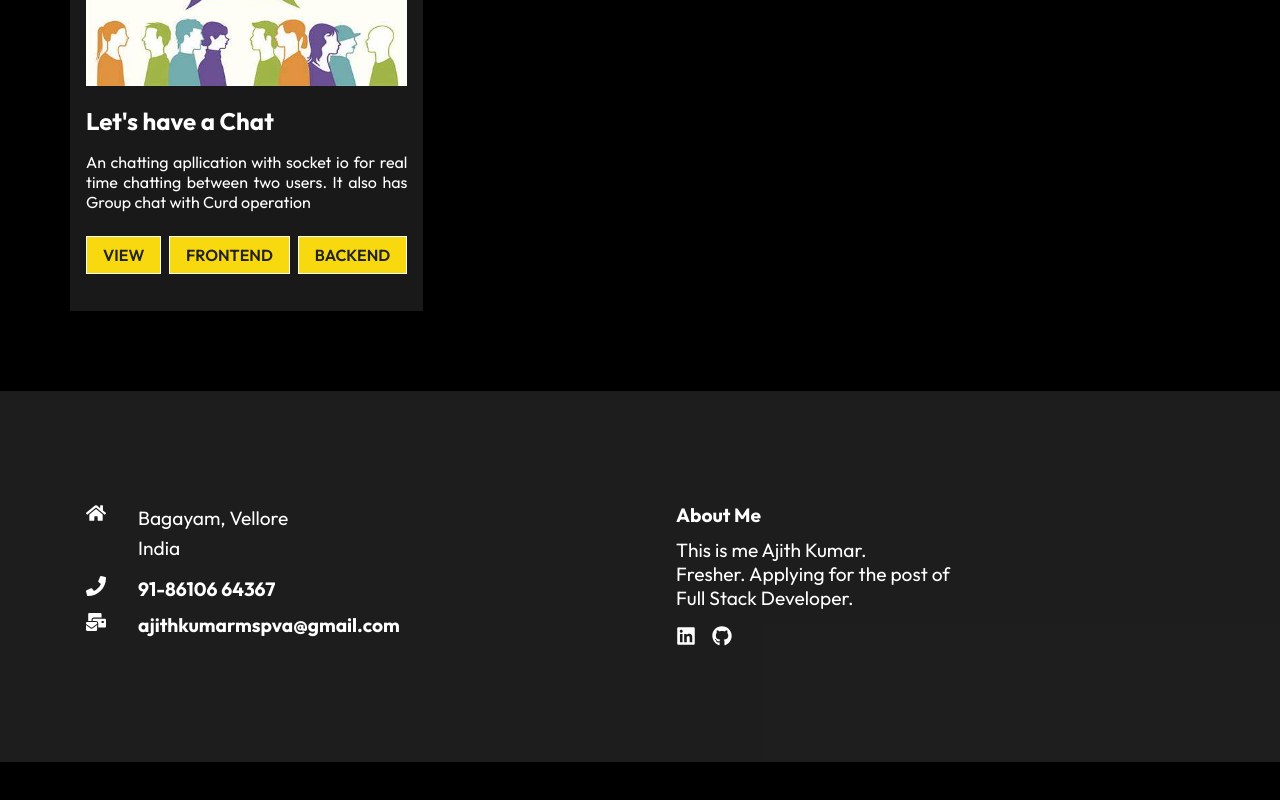
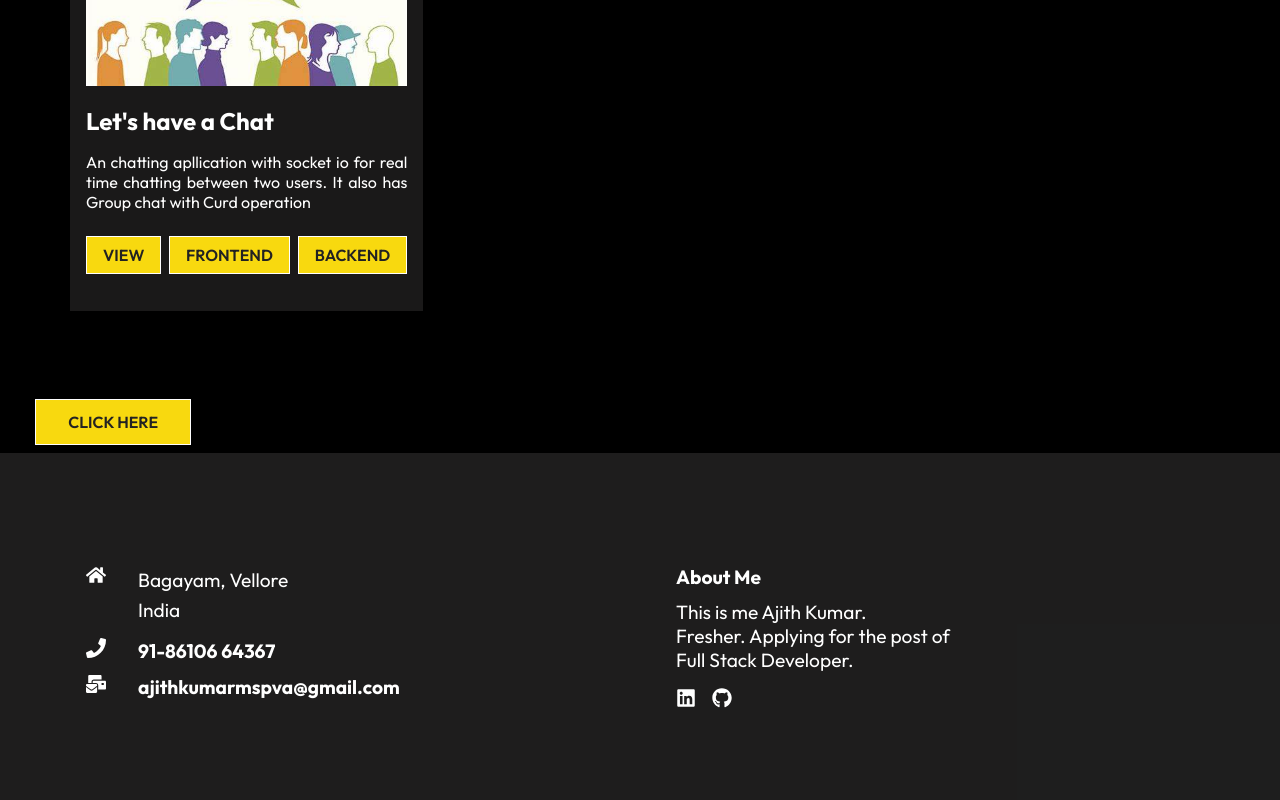
Before and after one commit to Aji0One/myProtfolio, a React (Create React App) app: page / in a window 1280 px wide. Shown: the part 1663-2463 px from the top of the page. Before the commit the page ends 2425 px from the top, so only its background shows below. Built offline with nearby package versions, Linux system fonts and the light colour scheme.

Commit message:
added reaume section

```diff
--- /dev/null
+++ b/src/Components/Resume/resume.js
@@ -0,0 +1,23 @@
+import React, { useState } from "react";
+
+const Resume = () => {
+  const [state, setState] = useState(false);
+  const handleBtn = () => {
+    setState(true);
+  };
+  return (
+    <div style={{ display: "flex", margin: "0.5rem 0.5rem 0.5rem 2.2rem" }}>
+      <a
+        id="resume"
+        target="_blank"
+        href="https://drive.google.com/file/d/10L2rVKPPG52foPwI7i-ATsYcVI2gEzWJ/view"
+        className="btn"
+        onMouseOver={handleBtn}
+      >
+        {state ? "Download Resume" : "Click Here"}
+      </a>
+    </div>
+  );
+};
+
+export default Resume;
--- a/src/routes/Home.js
+++ b/src/routes/Home.js
@@ -1,17 +1,20 @@
-import React from 'react'
-import Navbar from '../Components/Navbar/Navbar';
-import HeroImg from '../Components/HeroImg/HeroImg';
-import Footer from '../Components/Footer/Footer';
-import Work from '../Components/Work/Work';
+import React from "react";
+import Navbar from "../Components/Navbar/Navbar";
+import HeroImg from "../Components/HeroImg/HeroImg";
+import Footer from "../Components/Footer/Footer";
+import Work from "../Components/Work/Work";
+import Resume from "../Components/Resume/resume";
+
 const Home = () => {
   return (
     <div>
-      <Navbar/>
-      <HeroImg/>
-      <Work/>
-      <Footer/>
+      <Navbar />
+      <HeroImg />
+      <Work />
+      <Resume />
+      <Footer />
     </div>
-  )
-}
+  );
+};
 
-export default Home
+export default Home;
```
